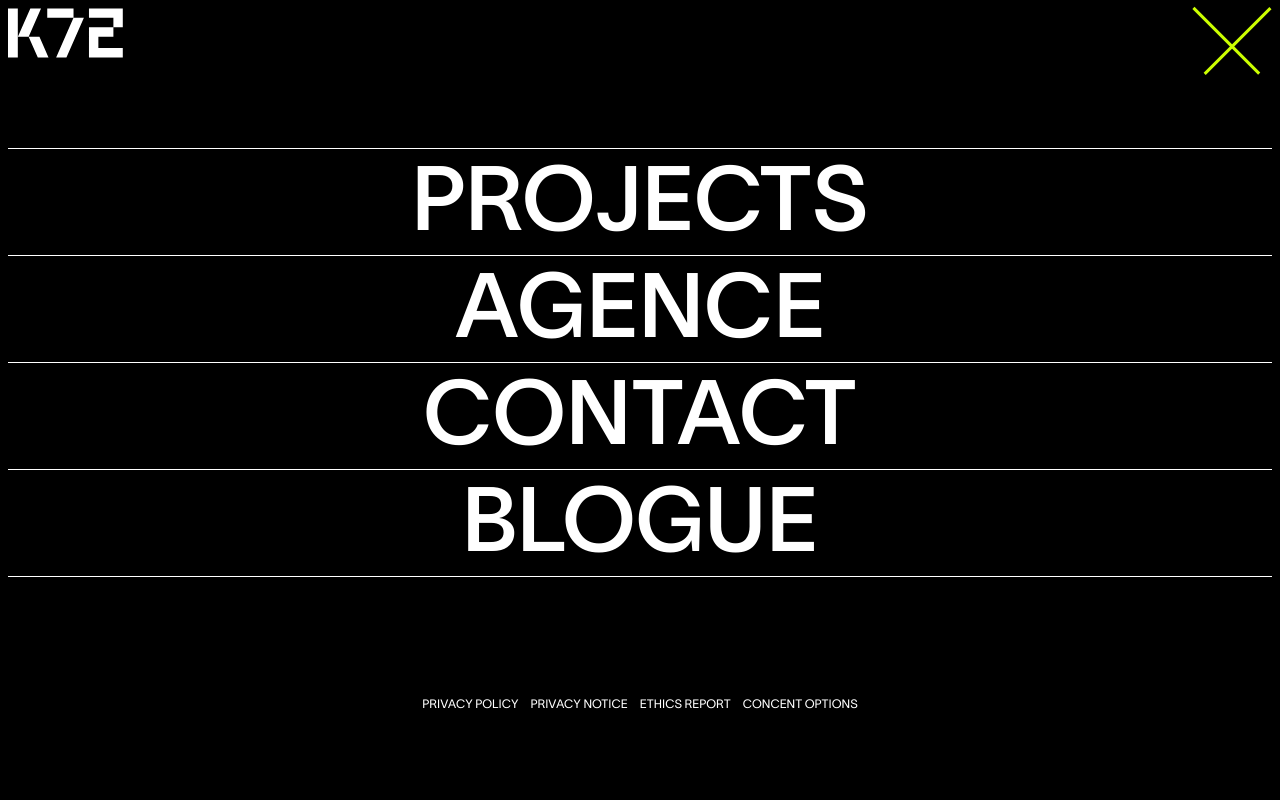
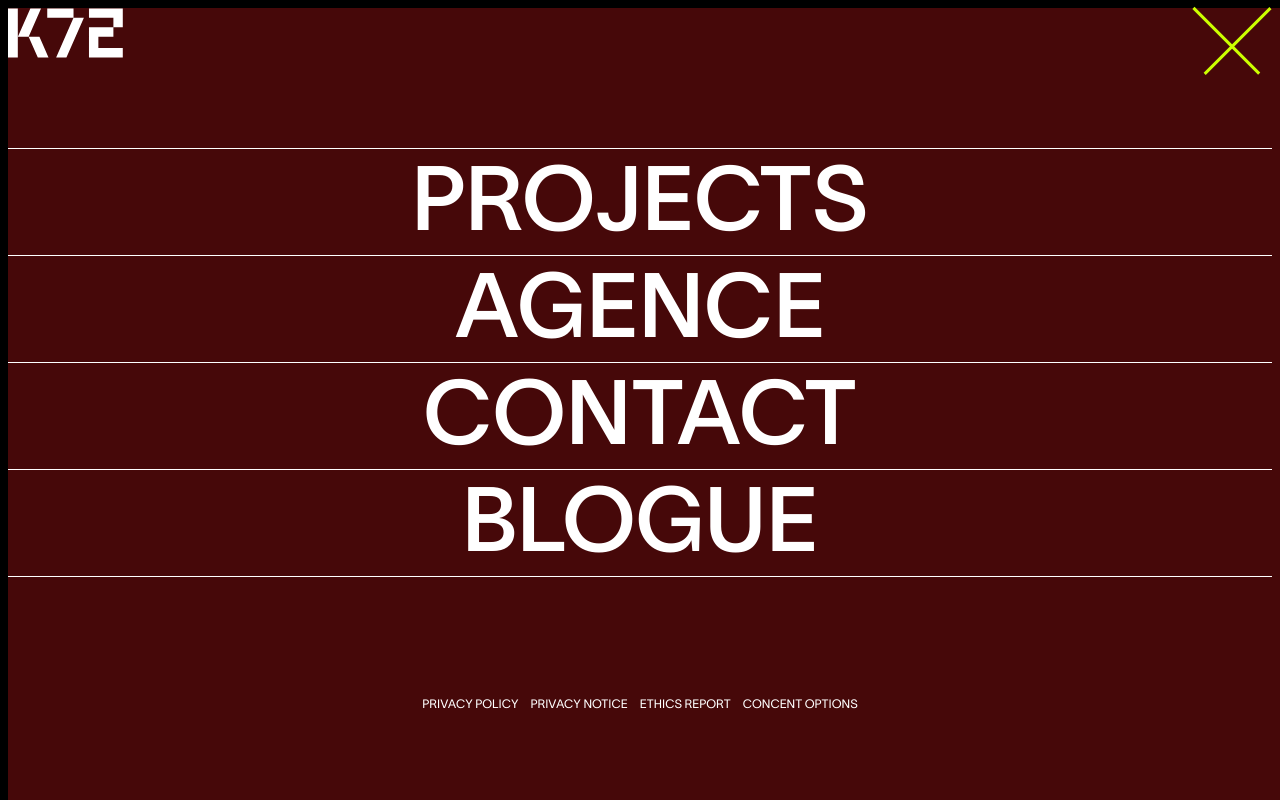
Before and after one commit to Exploring-glitch/Animated-Project, a React app in the folder frontend/: page / in a window 1280 px wide. Built offline with nearby package versions, Linux system fonts and the light colour scheme; the HTML template or start-up script is replaced by a standard one.

Commit message:
created the animation for fulll screen nav bar

```diff
--- a/frontend/src/components/common/Stairs.jsx
+++ b/frontend/src/components/common/Stairs.jsx
@@ -3,8 +3,7 @@ import { useLocation } from '@tanstack/react-router';
 import gsap from 'gsap'
 import { useRef } from 'react'
 
-const Stairs = ({children}) => {
-    console.log(children)
+const Stairs = () => {
     const currentPath = useLocation().pathname
 
     const stairRef = useRef(null);
@@ -54,10 +53,6 @@ const Stairs = ({children}) => {
                 <div className='stair h-full w-1/5 bg-black'></div>
                 <div className='stair h-full w-1/5 bg-black'></div>
             </div>
-
-            <div ref={pageRef}>
-                {children}
-            </div>
         </div>
     )
 }
--- a/frontend/src/components/navigation/FullScreenNavbar.jsx
+++ b/frontend/src/components/navigation/FullScreenNavbar.jsx
@@ -1,13 +1,58 @@
-import React from 'react'
+import { useGSAP } from '@gsap/react'
+import gsap from 'gsap'
+import { useRef } from 'react';
+
+
+
 
 const mainNavbar = () => {
+  const fullNavRef = useRef(null);
+
+
+  useGSAP(function () {
+    const tl = gsap.timeline();
+
+    tl.from('.stairAnimate', { //on load: coming animation
+      height: 0,
+      stagger: {
+        amount: -0.25
+      }
+    })
+
+    tl.from(fullNavRef.current, {
+      opacity: 0
+    })
+
+    tl.from('.link', {
+      opacity:0,
+      rotateX: 90,
+      stagger: {
+        amount: 0.25
+      }
+    })
+
+    {/*tl.to('.stairAnimate', { //on load: going animation
+      y: '100%',
+      stagger: {
+        amount: -0.25
+      }
+    })*/}
+  })
+
+
   return (
     <div className='h-screen w-screen bg-black text-white overflow-hidden p-2 font-[font2]'>
-      <div>
-
+      <div className='h-screen w-screen fixed'>
+        <div className='h-full w-full flex'>
+          <div className='stairAnimate h-full w-1/5 bg-red-950'></div>
+          <div className='stairAnimate h-full w-1/5 bg-red-950'></div>
+          <div className='stairAnimate h-full w-1/5 bg-red-950'></div>
+          <div className='stairAnimate h-full w-1/5 bg-red-950'></div>
+          <div className='stairAnimate h-full w-1/5 bg-red-950'></div>
+        </div>
       </div>
 
-      <div>
+      <div ref={fullNavRef} className='relative'>
         <div className='flex justify-between'>
           <div>
             <svg xmlns="http://www.w3.org/2000/svg" width="115" height="50" viewBox="0 0 103 44" fill='white'>
```
